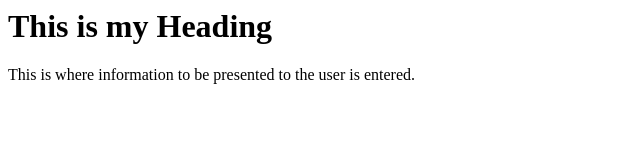
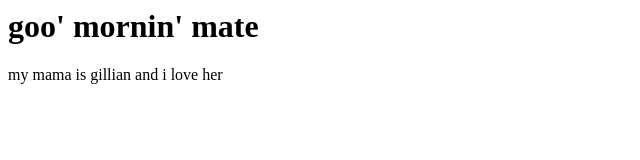
Before and after one commit to fuzhaoyi1e/tempo, a plain HTML site: page index.html in a window 1280 px wide. Shown: the whole page, without its empty margins (0-640 px from the left). Drawn offline with Linux system fonts and the light colour scheme.

Commit message:
Update index.html

```diff
--- a/index.html
+++ b/index.html
@@ -5,7 +5,7 @@ The title of the webpage
 </title>
 </head>
 <body>
-<h1>This is my Heading</h1>
-This is where information to be presented to the user is entered.
+<h1>goo' mornin' mate</h1>
+my mama is gillian and i love her
 </body>
 </html>
```
